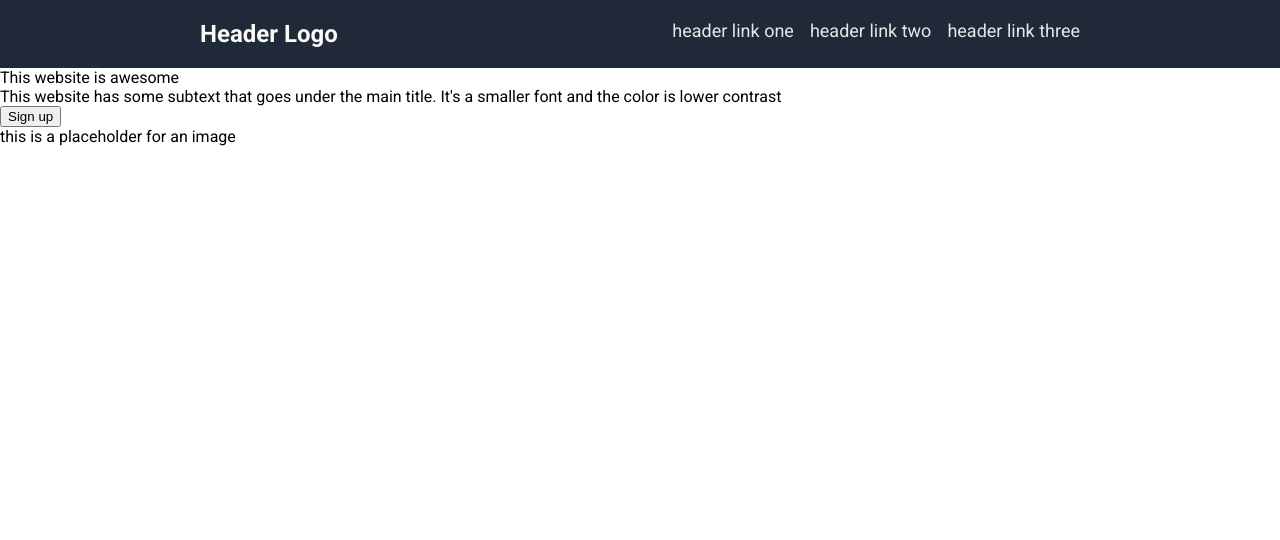
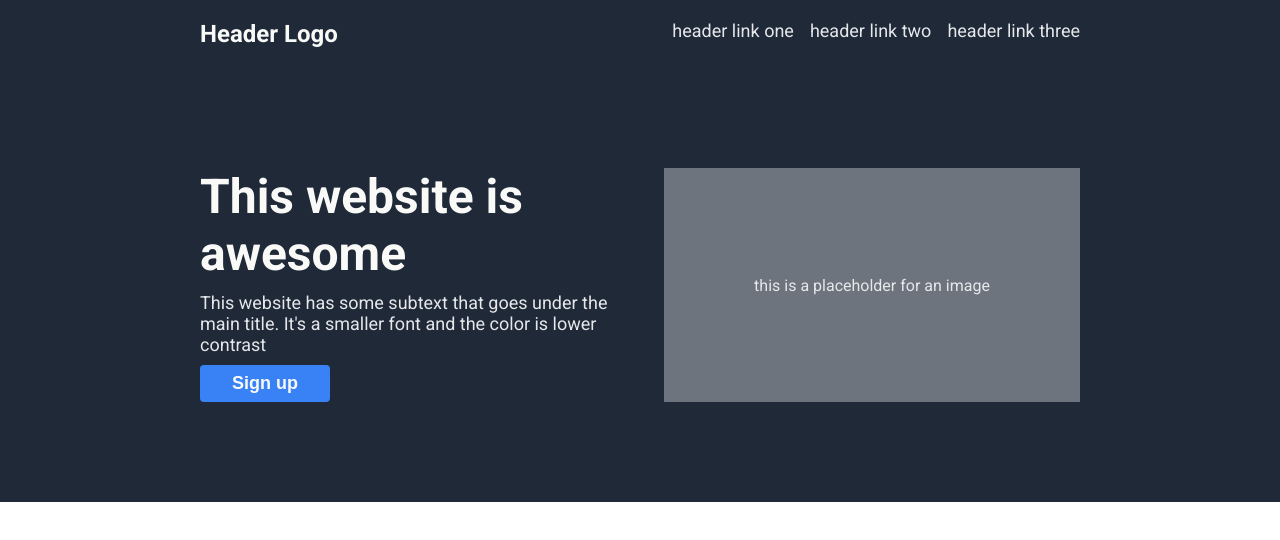
Before and after one commit to nyisaiah/odin-landing-page, a plain HTML site: page index.html in a window 1280 px wide. Drawn offline with Linux system fonts and the light colour scheme.

Commit message:
Add style to header

```diff
--- a/styles.css
+++ b/styles.css
@@ -3,13 +3,23 @@ body{
     font-family: Roboto;
     height: 100vh;
     margin: 0;
+    display: flex;
+    flex-direction: column;
 }
-
+.header, .hero{
+    padding-left: 200px;
+    padding-right: 200px;
+}
+.hero{
+    padding-top: 100px;
+    padding-bottom: 100px;
+}
 .header{
     display: flex;
     justify-content: space-between;
     background-color: #1f2937;
-    padding: 20px 200px;
+    padding-top: 20px;
+    padding-bottom: 20px;
 }
 
 .header .logo{
@@ -28,3 +38,48 @@ body{
     font-size: 18px;
 
 }
+
+.hero{
+    display:flex;
+    background-color: #1f2937;
+    gap: 48px;
+
+}
+.hero .left-side{
+    flex: 1;
+    display: flex;
+    flex-direction: column;
+    align-items: flex-start;
+    gap: 10px;
+}
+.hero .right-side{
+    flex: 1;
+    display: flex;
+    justify-content: center;
+    align-items: center;
+}
+.hero .left-side .main-text{
+    color: #f9faf8;
+    font-weight: bold;
+    font-size: 48px;
+}
+.hero .left-side .subtext{
+    color: #e5e7eb;
+    font-size: 18px;
+}
+
+.hero .left-side button{
+    color: #f9faf8;
+    background-color: #3882f6;
+    border: none;
+    border-radius: 4px;
+    font-size: 18px;
+    padding: 8px 32px;
+    font-weight: bold;
+
+
+}
+.hero .right-side{
+    color:#e5e7eb;
+    background-color: #6D747D;
+}
```
